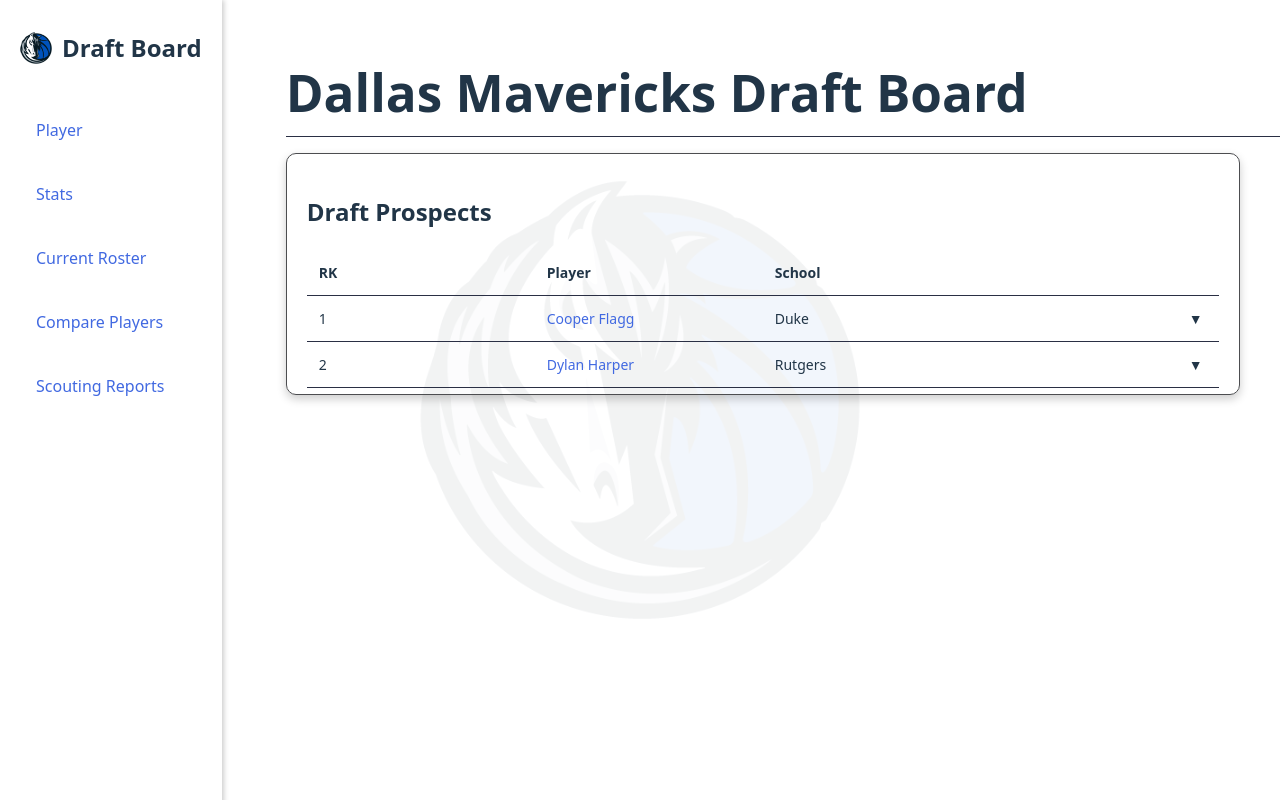
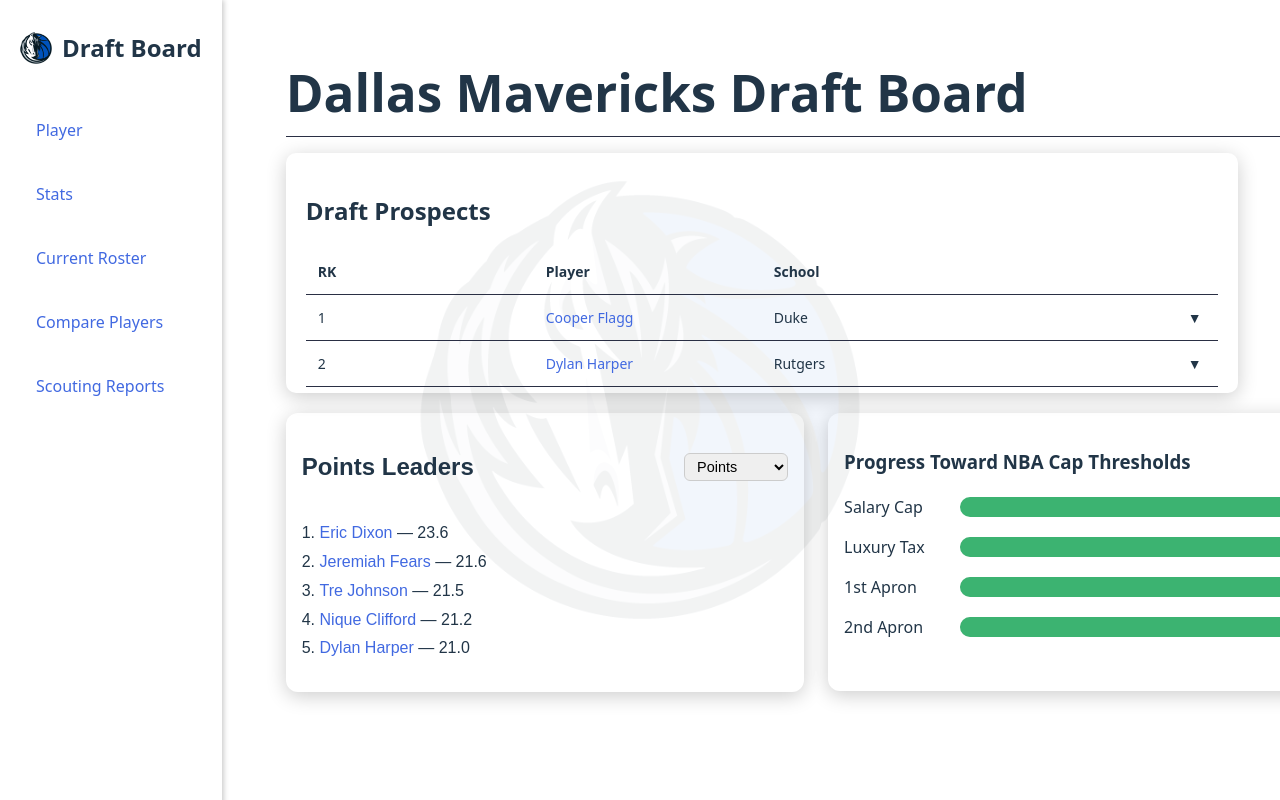
Before and after one commit to bwearly/frontend, a React (Vite) app: page / in a window 1280 px wide. Built offline with nearby package versions, Linux system fonts and the light colour scheme.

Commit message:
stats and salary caps

```diff
--- a/src/App.css
+++ b/src/App.css
@@ -92,3 +92,19 @@
   transform: translateX(-390px);
   transition: transform 0.4s ease-in-out;
 }
+
+.stat-salary-wrapper {
+  display: flex;
+  flex-wrap: wrap;
+  align-items: flex-start;
+  gap: 1.5rem;
+  margin-top: 1rem;
+}
+
+.stat-card,
+.salary-card {
+  flex: 1;
+  min-width: 300px;
+  max-width: 40%;
+  min-height: 246px;
+}
--- /dev/null
+++ b/src/components/salaryCard.tsx
@@ -0,0 +1,47 @@
+import '../css/SalaryCard.css';
+import { useNavigate } from 'react-router-dom';
+
+const salaryCap = 154600000;
+const luxuryTax = 187900000;
+const firstApron = 195900000;
+const secondApron = 207800000;
+
+const teamSalary = 182188571;
+
+const SalaryCard = () => {
+  const navigate = useNavigate();
+
+  const thresholds = [
+    { label: 'Salary Cap', value: salaryCap },
+    { label: 'Luxury Tax', value: luxuryTax },
+    { label: '1st Apron', value: firstApron },
+    { label: '2nd Apron', value: secondApron },
+  ];
+
+  return (
+    <div className="salary-card">
+      <h3>Progress Toward NBA Cap Thresholds</h3>
+      <div className="bar-chart">
+        {thresholds.map((t) => {
+          const percent = Math.min((teamSalary / t.value) * 100, 100);
+          const tooltip = `$${teamSalary.toLocaleString()} / $${t.value.toLocaleString()} (${percent.toFixed(1)}%)`;
+
+          return (
+            <div
+              className="bar-row"
+              key={t.label}
+              onClick={() => navigate('/currentRoster')}
+            >
+              <div className="bar-label">{t.label}</div>
+              <div className="bar-track" title={tooltip}>
+                <div className="bar-fill" style={{ width: `${percent}%` }} />
+              </div>
+            </div>
+          );
+        })}
+      </div>
+    </div>
+  );
+};
+
+export default SalaryCard;
--- /dev/null
+++ b/src/components/statsCard.tsx
@@ -0,0 +1,86 @@
+import { useState } from 'react';
+import { Link } from 'react-router-dom';
+import type { GameAverages } from '../types/GameAverages';
+import type { PlayerAverages } from '../types/PlayerAverages';
+import '../css/statsCard.css';
+
+interface StatCardProps {
+  players: PlayerAverages[];
+}
+
+const statCategories = [
+  { title: 'Points', key: 'pts' },
+  { title: 'Rebounds', key: 'reb' },
+  { title: 'Assists', key: 'ast' },
+  { title: 'Blocks', key: 'blk' },
+  { title: 'Steals', key: 'stl' },
+  { title: 'Turnovers', key: 'tov' },
+  { title: '3P%', key: 'tpPercent' },
+];
+
+function getTop5ByStat(players: PlayerAverages[], stat: keyof GameAverages) {
+  return [...players]
+    .filter(
+      (p) =>
+        typeof p.averages[stat] === 'number' &&
+        !isNaN(p.averages[stat] as number)
+    )
+    .sort((a, b) => (b.averages[stat] as number) - (a.averages[stat] as number))
+    .slice(0, 5);
+}
+
+function formatValue(
+  val: string | number | null | undefined,
+  isPercent = false
+): string {
+  if (val == null) return '-';
+  if (typeof val === 'number') {
+    const formatted = val.toFixed(1);
+    return isPercent ? `${formatted}%` : formatted;
+  }
+  return val.toString();
+}
+
+export default function StatCard({ players }: StatCardProps) {
+  const [selectedStat, setSelectedStat] = useState(statCategories[0]);
+
+  const top5 = getTop5ByStat(players, selectedStat.key as keyof GameAverages);
+
+  return (
+    <div className="stat-card">
+      <div className="stat-card-header">
+        <h2>{selectedStat.title} Leaders</h2>
+        <select
+          className="form-control"
+          value={selectedStat.key}
+          onChange={(e) =>
+            setSelectedStat(
+              statCategories.find((s) => s.key === e.target.value)!
+            )
+          }
+        >
+          {statCategories.map((stat) => (
+            <option key={stat.key} value={stat.key}>
+              {stat.title}
+            </option>
+          ))}
+        </select>
+      </div>
+
+      <ol className="stat-card-list">
+        {top5.map((p) => (
+          <li key={p.playerId}>
+            <Link to={`/player/${p.playerId}`} className="scouting-name">
+              {p.name}
+            </Link>{' '}
+            —{' '}
+            {formatValue(
+              p.averages[selectedStat.key as keyof GameAverages],
+              selectedStat.key.includes('Percent')
+            )}
+          </li>
+        ))}
+      </ol>
+    </div>
+  );
+}
--- a/src/css/playerTable.css
+++ b/src/css/playerTable.css
@@ -2,8 +2,7 @@
   border-radius: 10px;
   padding: 20px;
   margin-bottom: 20px;
-  box-shadow: 0 4px 10px rgba(0, 0, 0, 0.2);
-  border: 1px solid #4c4d50;
+  box-shadow: 0 4px 20px rgba(0, 0, 0, 0.2);
   width: 75%;
 
   max-height: 200px;
@@ -50,7 +49,6 @@
   font-size: 15px;
   line-height: 1.6;
   box-shadow: 0 4px 12px rgba(0, 0, 0, 0.3);
-  margin-top: 12px;
 }
 
 .scouting-left {
--- /dev/null
+++ b/src/css/salaryCard.css
@@ -0,0 +1,55 @@
+.salary-card {
+  border-radius: 12px;
+  padding: 1rem;
+  width: 100%;
+  max-width: 600px;
+  box-shadow: 0 4px 20px rgba(0, 0, 0, 0.2);
+}
+
+.bar-chart {
+  display: flex;
+  flex-direction: column;
+  gap: 1rem;
+  margin-top: 1rem;
+}
+
+.bar-row {
+  display: flex;
+  align-items: center;
+  gap: 1rem;
+}
+
+.bar-row:hover {
+  cursor: pointer;
+}
+
+.bar-label {
+  width: 100px;
+  font-weight: 500;
+}
+
+.bar-track {
+  background-color: #e0e0e0;
+  height: 20px;
+  flex: 1;
+  border-radius: 10px;
+  position: relative;
+  overflow: hidden;
+}
+
+.bar-fill {
+  background-color: #3cb371;
+  height: 100%;
+  transition: width 0.3s;
+}
+
+.bar-fill:hover {
+  background-color: #2ea55e;
+}
+
+.click-hint {
+  font-size: 0.85rem;
+  text-align: center;
+  color: #555;
+  margin-top: 0.5rem;
+}
--- /dev/null
+++ b/src/css/statsCard.css
@@ -0,0 +1,31 @@
+.stat-card {
+  padding: 1rem;
+  border-radius: 12px;
+  width: 240px;
+  font-family: sans-serif;
+  box-shadow: 0 4px 20px rgba(0, 0, 0, 0.2);
+}
+
+.stat-card-header {
+  display: flex;
+  justify-content: space-between;
+  align-items: center;
+  margin-bottom: 0.5rem;
+}
+
+.stat-card select {
+  font-size: 0.9rem;
+  padding: 0.25rem 0.5rem;
+  border-radius: 6px;
+  border: 1px solid #ccc;
+}
+
+.stat-card-list {
+  list-style: decimal inside;
+  padding-left: 0;
+}
+
+.stat-card-list li {
+  font-size: 1rem;
+  margin: 0.3rem 0;
+}
--- a/src/pages/home.tsx
+++ b/src/pages/home.tsx
@@ -7,6 +7,9 @@
 import PlayerTable from '../components/playerTable';
 import { transformRawLog } from '../utils/TransformGameLogs';
 import { calculateAverages } from '../utils/calculateAverages';
+import groupLogsByPlayer from '../utils/GroupLogsByPlayers';
+import StatCard from '../components/statsCard';
+import SalaryCard from '../components/salaryCard';
 
 function Home() {
   const [selectedPlayer, setSelectedPlayer] = useState<PlayerBio | null>(null);
@@ -24,6 +27,17 @@
     : null;
 
   const averages = playerLogs.length > 0 ? calculateAverages(playerLogs) : null;
+
+  const rawLogs = playerData.game_logs.map(transformRawLog);
+
+  const grouped = groupLogsByPlayer(rawLogs);
+
+  const players = grouped.map((p) => ({
+    playerId: p.playerId,
+    name: p.name,
+    team: p.team,
+    averages: calculateAverages(p.logs),
+  }));
 
   return (
     <div className="app-container">
@@ -44,6 +58,10 @@
                 onClose={() => setSelectedPlayer(null)}
               />
             )}
+            <div className="stat-salary-wrapper">
+              <StatCard players={players} />
+              <SalaryCard />
+            </div>
           </div>
         </div>
       </div>
```
